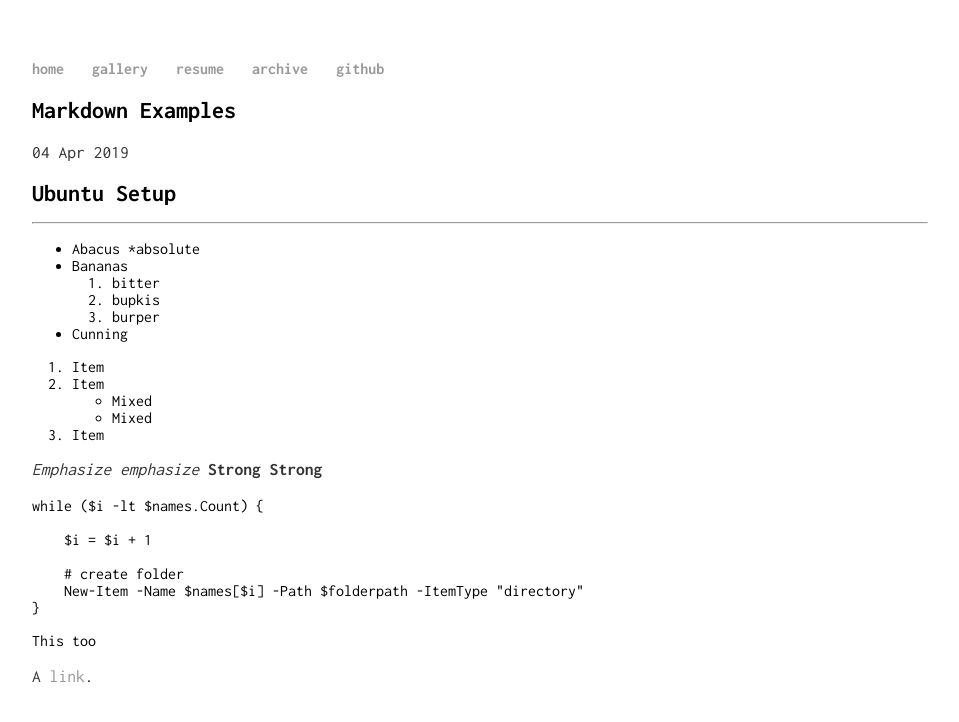
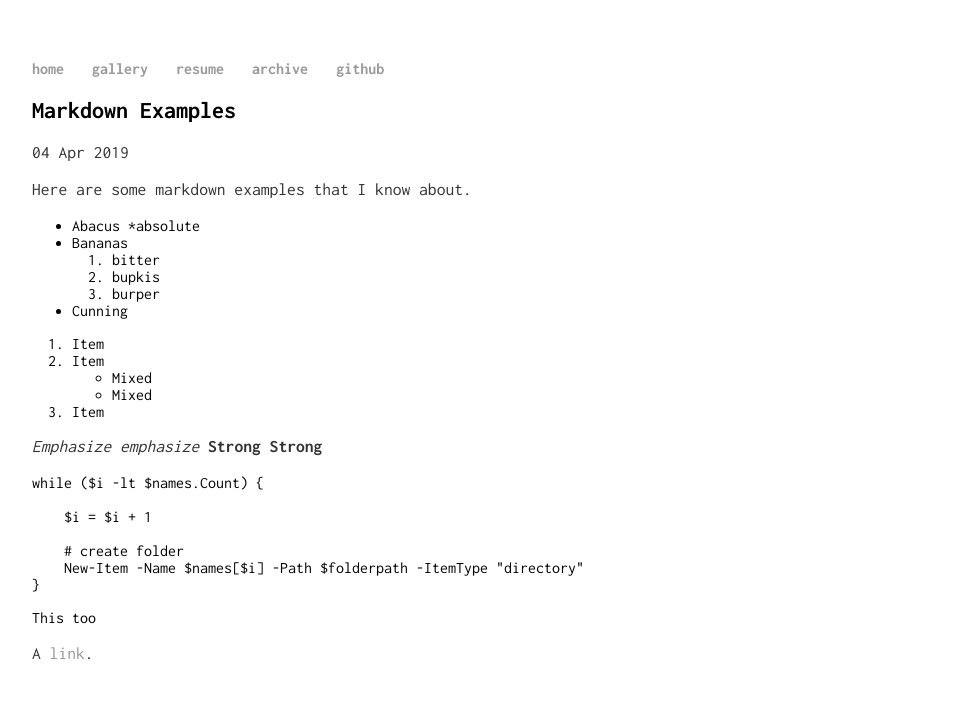
Before and after one commit to poglet/poglet.github.io, a Jekyll site: the page built from _posts/2019-04-05-Markdow-Examples.md, in a window 1280 px wide. Shown: the top 722 px of the page, without its empty margins (160-1119 px from the left). Built offline with Jekyll 4.4.1, drawn with Linux system fonts in a browser that asks for light colours.

Commit message:
Update and rename 2019-04-04-Markdow-Examples.md to 2019-04-05-Markdow-Examples.md

```diff
--- a/_posts/2019-04-04-Markdow-Examples.md
+++ b/_posts/2019-04-05-Markdow-Examples.md
@@ -3,9 +3,7 @@
 title: "Markdown Examples"
 date: 2019-04-04
 ---
-# Ubuntu Setup
----
-
+Here are some markdown examples that I know about.
 
 * Abacus
     *absolute
```
